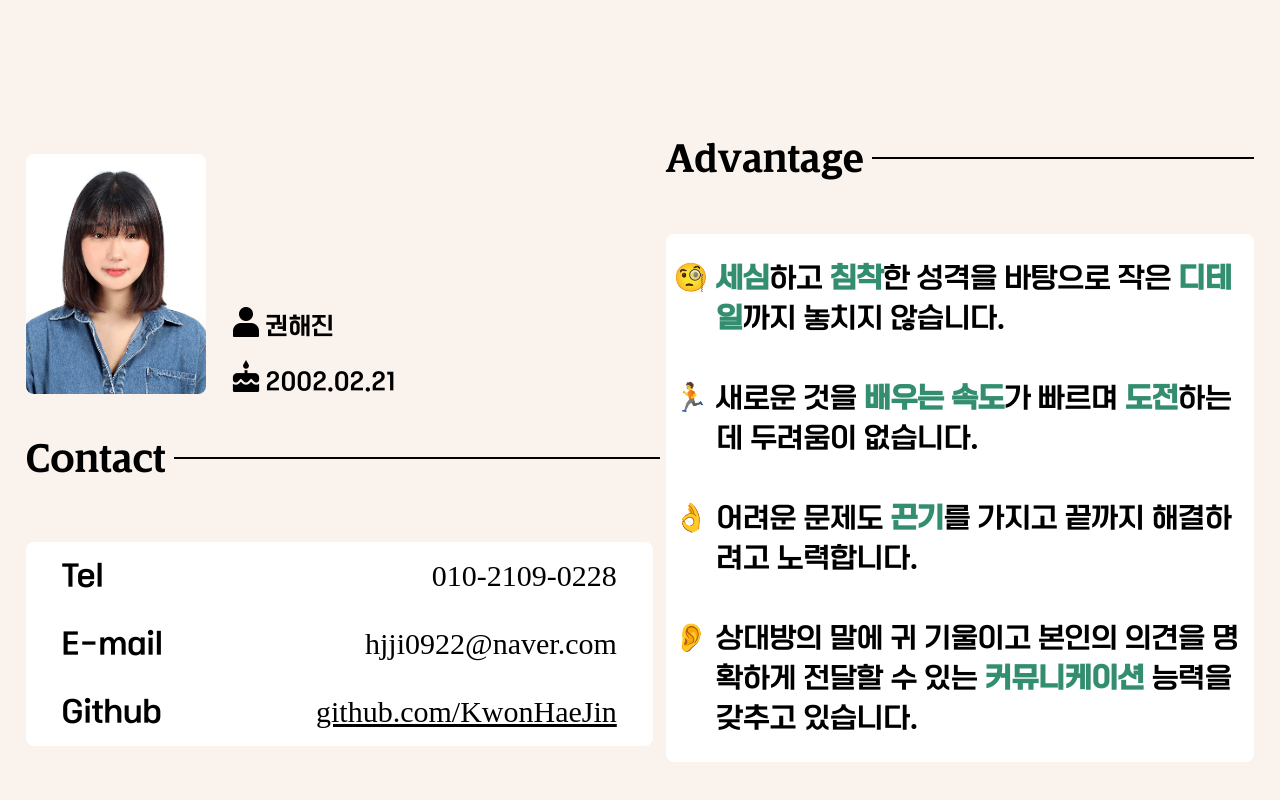
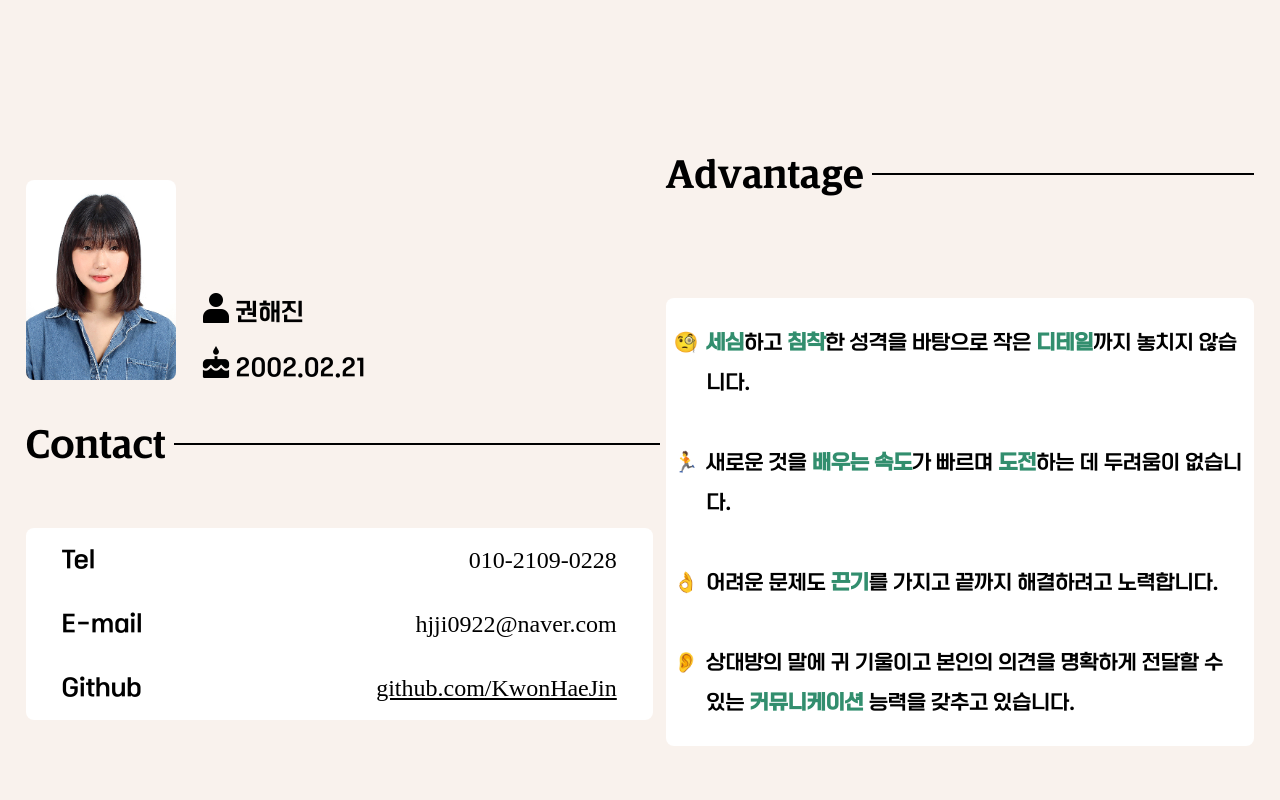
Before and after one commit to KwonHaeJin/portfolio, a React (Create React App) app in the folder portf/: page / in a window 1280 px wide. Shown: the part 878-1678 px from the top of the page. Built offline with nearby package versions, Linux system fonts and the light colour scheme; a web font is replaced by a local one.

Commit message:
글자 크기 수정

```diff
--- a/portf/src/App.tsx
+++ b/portf/src/App.tsx
@@ -102,7 +102,7 @@ function App() {
           transition={{ duration: 1 }}
           className="flex flex-col xl:w-[40vw] items-start">
           <div className="flex flex-row items-end">
-            <img src={Profile} className="w-[135px] h-[180px] rounded-lg mr-4 mb-5 md:w-[210px] md:h-[280px] lg:w-[270px] lg:h-[360px] xl:h-[240px] xl:w-[180px] xl:mb-11"></img>
+            <img src={Profile} className="w-[135px] h-[180px] rounded-lg mr-4 mb-5 md:w-[210px] md:h-[280px] lg:w-[270px] lg:h-[360px] xl:h-[200px] xl:w-[150px] xl:mb-11"></img>
             <div className="w-auto pl-2 h-15 xl:h-24 flex flex-col mb-4 md:mb-5 xl:mb-10 justify-end">
               <div className="flex flex-row items-center mb-3">
                 <img src={Name} className="w-5 h-5 md:w-8 md:h-8 xl:w-8 xl:h-8"></img>
@@ -122,18 +122,18 @@ function App() {
             <div className="bg-white rounded-lg w-[82vw] p-2 md:p-4 xl:w-[49vw]">
               {contactInfo.map((item, index) => (
                 <div key={index} className="flex flex-row xl:justify-between xl:mx-5">
-                  <p className="text-lg font-empha -mb-1 md:text-3xl md:mr-4">{item.label}</p>
+                  <p className="text-lg font-empha -mb-1 md:text-2xl md:mr-4">{item.label}</p>
                   {item.isLink ? (
                     <a
                       href={item.value}
                       target="_blank"
                       rel="noopener noreferrer"
-                      className="underline ml-2 text-lg md:text-3xl"
+                      className="underline ml-2 text-lg md:text-2xl"
                     >
                       {item.value.replace("https://", "")}
                     </a>
                   ) : (
-                    <p className="text-lg ml-2 mb-1 md:text-3xl md:mb-6 xl:mb-8">{item.value}</p>
+                    <p className="text-lg ml-2 mb-1 md:text-2xl md:mb-6 xl:mb-8">{item.value}</p>
                   )}
                 </div>
               ))}
@@ -147,28 +147,28 @@ function App() {
           animate={profile.inView ? { opacity: 1, x: 0 } : { opacity: 0, x: 50 }}
           transition={{ duration: 1 }}
           className="flex flex-col xl:w-[46vw] items-center xl:items-start">
-          <p className="flex flex-row items-center justify-start w-full pb-6 font-subtitle text-xl md:text-4xl md:mb-4 lg:text-4xl xl:mb-8 xl:text-[36px]">
+          <p className="flex flex-row items-center justify-start w-full pb-6 font-subtitle text-xl md:text-4xl md:mb-4 lg:text-4xl xl:mb-20 xl:text-[36px]">
             Advantage
             <span className="ml-2 w-[53vw] h-[1px] bg-black md:w-[59vw] lg:w-[62vw] xl:w-[40vw] xl:h-[2px]"></span>
           </p>
           <div className="bg-white rounded-lg w-[83vw] flex flex-col items-start justify-start px-1 py-2 md:p-2 xl:w-[46vw]">
             <div className="mb-2 flex flex-row md:mt-4">
-              <p className="text-[16px] md:text-3xl lg:text-4xl xl:text-[28px]">🧐</p>
-              <p className="font-empha text-[16px] ml-2 mb-1 md:text-3xl md:mb-6 lg:text-4xl xl:mb-8 xl:text-[28px]">
+              <p className="text-[16px] md:text-3xl lg:text-4xl xl:text-[20px]">🧐</p>
+              <p className="font-empha text-[16px] ml-2 mb-1 md:text-3xl md:mb-6 lg:text-4xl xl:mb-8 xl:text-[20px]">
                 <Emphas text="세심" />하고 <Emphas text="침착" />한 성격을 바탕으로 작은 <Emphas text="디테일" />까지 놓치지 않습니다.</p>
             </div>
             <div className="mb-2 flex flex-row md:flex-row lg:flex-row">
-              <p className="text-[16px] md:text-3xl lg:text-4xl xl:text-[28px]">🏃</p>
-              <p className="font-empha text-[16px] ml-2 mb-1 md:text-3xl md:mb-6 lg:text-4xl xl:mb-8 xl:text-[28px]">
+              <p className="text-[16px] md:text-3xl lg:text-4xl xl:text-[20px]">🏃</p>
+              <p className="font-empha text-[16px] ml-2 mb-1 md:text-3xl md:mb-6 lg:text-4xl xl:mb-8 xl:text-[20px]">
                 새로운 것을 <Emphas text="배우는 속도" />가 빠르며<Emphas text=" 도전" />하는 데 두려움이 없습니다.</p>
             </div>
             <div className="mb-2 flex flex-row md:flex-row lg:flex-row">
-              <p className="text-[16px] md:text-3xl lg:text-4xl xl:text-[28px]">👌</p>
-              <p className="font-empha text-[16px] ml-2 mb-1 md:text-3xl md:mb-6 lg:text-4xl xl:mb-8 xl:text-[28px]">어려운 문제도 <Emphas text="끈기" />를 가지고 끝까지 해결하려고 노력합니다.</p>
+              <p className="text-[16px] md:text-3xl lg:text-4xl xl:text-[20px]">👌</p>
+              <p className="font-empha text-[16px] ml-2 mb-1 md:text-3xl md:mb-6 lg:text-4xl xl:mb-8 xl:text-[20px]">어려운 문제도 <Emphas text="끈기" />를 가지고 끝까지 해결하려고 노력합니다.</p>
             </div>
             <div className="flex flex-row md:flex-row lg:flex-row">
-              <p className="text-[16px] md:text-3xl lg:text-4xl xl:text-[28px]">👂</p>
-              <p className="font-empha text-[16px] ml-2 mb-1 md:text-3xl md:mb-6 lg:text-4xl xl:mb-4 xl:text-[28px]">상대방의 말에 귀 기울이고 본인의 의견을 명확하게 전달할 수 있는 <Emphas text="커뮤니케이션" /> 능력을 갖추고 있습니다.</p>
+              <p className="text-[16px] md:text-3xl lg:text-4xl xl:text-[20px]">👂</p>
+              <p className="font-empha text-[16px] ml-2 mb-1 md:text-3xl md:mb-6 lg:text-4xl xl:mb-4 xl:text-[20px]">상대방의 말에 귀 기울이고 본인의 의견을 명확하게 전달할 수 있는 <Emphas text="커뮤니케이션" /> 능력을 갖추고 있습니다.</p>
             </div>
           </div>
         </motion.div>
```
